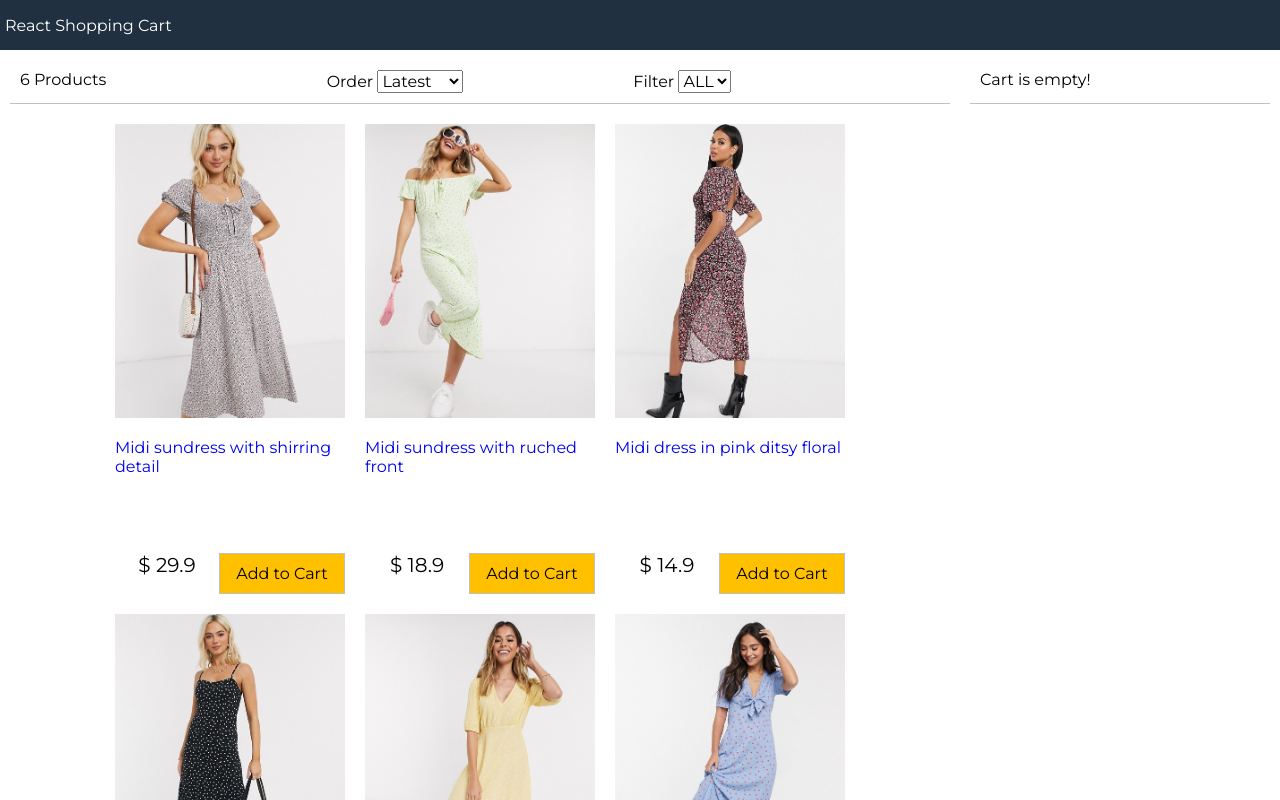
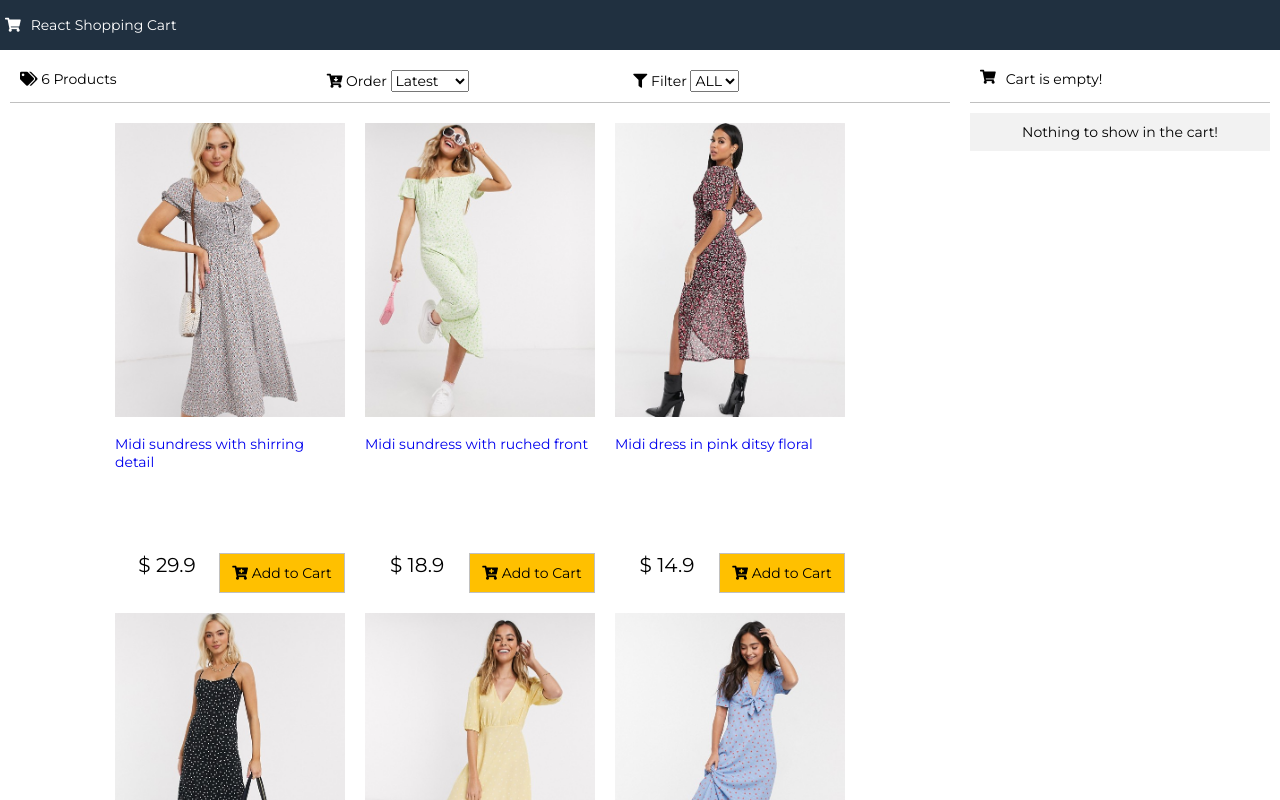
Before and after one commit to RiccardoSchifaudo94/react-shopping-cart, a React (Create React App) app: page / in a window 1280 px wide. Shown: the top 800 px of the page. Built offline with nearby package versions, Linux system fonts and the light colour scheme.

Commit message:
add change amount item cart

```diff
--- a/src/App.js
+++ b/src/App.js
@@ -41,16 +41,16 @@ class App extends Component{
     });
 
     if(!alreadyInCart){
-      cartItems.push({...product,count:1});
+      cartItems.push({...product,count:1,changeAmount:false});
     }
 
     this.setState({cartItems});
     localStorage.setItem("cartItems",JSON.stringify(cartItems));
 
-    //console.log(cartItems);
+    window.location.reload();
   }
 
-  sortProducts = (event) =>{
+   sortProducts = (event) =>{
 
     const sort = event.target.value;
 
@@ -98,6 +98,7 @@ class App extends Component{
     return (
       <div className="grid-container">
           <header>
+            <i className="fa fa-shopping-cart" style={{marginRight:"10px"}}></i>{" "}
             <a href="/">React Shopping Cart</a>
           </header>
           <main>
--- a/src/components/Cart.js
+++ b/src/components/Cart.js
@@ -9,7 +9,8 @@ export default class Cart extends Component {
                         name:"",
                         email:"",
                         address:"",
-                        showCheckout:false
+                        showCheckout:false,
+                        cartItems: this.props.cartItems
                      };
     }
 
@@ -29,17 +30,62 @@ export default class Cart extends Component {
         this.props.createOrder(order);
     }
 
+    changeAmount = (item) =>{
+        //alert("change amount");
+        item.changeAmount = true;
+        //console.log("stato oggetto da cambiare =>");
+        //console.log(this.props.cartItems);
+        this.setState({cartItems:this.props.cartItems});
+        localStorage.setItem("cartItems",JSON.stringify(this.state.cartItems));
+    }
+
+    saveAmount = (item) =>{
+        //confirm("Do you want to confirm the changes?");
+        item.changeAmount = false;
+        //console.log("stato oggetto prima della modifica");
+        //console.log(this.state.cartItems);
+        //console.log("stato oggetto dopo la modifica");
+        //console.log("cosa c'è dentro item: ");
+        //console.log(item);
+        //console.log("consa c'è dentro cart object:");
+        this.props.cartItems.map(cart_obj=>{
+           //console.log(cart_obj);
+           if(cart_obj._id===item._id){
+               //console.log("hai trovato il match a "+item._id);
+               //console.log("cart_obt = ");
+               //cart_obj.count = 5;
+               //console.log(cart_obj.count);
+               //console.log("in item trovi :");
+               //console.log(item.count);
+               //console.log("eseguo cambio count e status = ");
+               cart_obj.count = item.count;
+               //console.log("adesso cart obj è uguale a :");
+               //console.log(cart_obj);
+           }
+        });
+
+        this.setState({cartItems:this.props.cartItems});
+        localStorage.setItem("cartItems",JSON.stringify(this.state.cartItems));
+        //console.log(this.state.cartItems);
+    }
+
     render() {
-        const { cartItems } = this.props;
+        let {cartItems} = this.props;
+        //let  cartItems  = localStorage.getItem("cartItems")? JSON.parse(localStorage.getItem("cartItems")):this.props.cartItems;
         let num_sub_total = 0;
-        cartItems.length === 0 ? (num_sub_total = 0 ): (cartItems.map(item=>( num_sub_total += item.count )))
+        //console.log("render =");
+        //console.log(JSON.parse(localStorage.getItem("cartItems")));
+        cartItems.length === 0 ? (num_sub_total = 0 ): (cartItems.map(item=>( num_sub_total += item.count ))) ;
         return (
                 <div>
                     {
                         cartItems.length === 0
-                            ? (<div className="cart cart-header"> Cart is empty!</div>)
+                            ? (<div>
+                                    <div className="cart cart-header"> <i className="fa fa-shopping-cart" style={{marginRight:"10px"}}></i>{" "} Cart is empty!</div>
+                                    <div className="cart cart-subtotal">Nothing to show in the cart!</div>
+                            </div>)
                             : (<div>
-                                    <div className="cart cart-header">{ cartItems.length } in the cart{" "}</div>
+                                    <div className="cart cart-header"> <i className="fa fa-shopping-cart" style={{marginRight:"10px"}}></i>{" "}{ cartItems.length } in the cart{" "}</div>
                                     <div className="cart cart-subtotal">Subtotal items: {num_sub_total} {" "}</div>
                                 </div>
                               )
@@ -48,7 +94,7 @@ export default class Cart extends Component {
                     <div>
                         <div className="cart">
                             <ul className="cart-items">
-                                {cartItems.map(item=>(
+                                {cartItems.map((item,key)=>(
                                     <li key={item._id}>
                                         <div>
                                             <img src={item.image} alt={item.title}></img>
@@ -56,9 +102,15 @@ export default class Cart extends Component {
                                         <div>
                                             <div>{item.title}</div>
                                             <div className="right">
-                                                {formatCurrency(item.price)} x {item.count} {" "}
+
+                                                {formatCurrency(item.price)} x <input type="number" name="count_value" min={1} defaultValue={item.count} onChange={(e)=>{item.count=Number(e.target.value); }}  readOnly={!item.changeAmount}></input>
+                                                { item.changeAmount
+                                                        ? ( <button className="button primary" type="submit" onClick={()=>this.saveAmount(item)}><i className="fa fa-save"></i> Save</button> )
+                                                        : ( <button className="button" onClick={()=>this.changeAmount(item)}><i class="fas fa-pencil"></i> Change</button> )
+                                                }
                                                 <button className="button"
-                                                        onClick={()=>this.props.removeFromCart(item)}>Remove
+                                                        onClick={()=>this.props.removeFromCart(item)}>
+                                                            <i className="fa fa-times"></i>{" "}Remove
                                                 </button>
                                             </div>
                                         </div>
@@ -78,7 +130,8 @@ export default class Cart extends Component {
                                                                                 ()=>{
                                                                                         this.setState({showCheckout:true});
                                                                                     }
-                                                                               }>Proceed
+                                                                               }>
+                                   <i className="fa fa-cart-arrow-down"></i>{" "}Proceed
                                    </button>
                                </div>
                            </div>
@@ -111,7 +164,9 @@ export default class Cart extends Component {
                                                 </input>
                                             </li>
                                             <li>
-                                                <button type="submit" className="button primary">Checkout</button>
+                                                <button type="submit" className="button primary">
+                                                    <i className="fa fa-check"></i>{" "}Checkout
+                                                </button>
                                             </li>
                                         </ul>
                                     </form>
--- a/src/components/Filter.js
+++ b/src/components/Filter.js
@@ -4,15 +4,18 @@ export default class Filter extends Component {
     render() {
         return (
             <div className="filter">
-                <div className="filter-result">{this.props.count} Products</div>
-                <div className="filter-sort">Order{" "}
+                <div className="filter-result">
+                    <i className="fa fa-tags"></i>{" "}{this.props.count} {" "}Products</div>
+                <div className="filter-sort">
+                    <i className="fa fa-cart-arrow-down"></i>{" "}Order{" "}
                     <select value={this.props.sort} onChange={this.props.sortProducts}>
                         <option>Latest</option>
                         <option value="lowest">Lowest</option>
                         <option value="highest">Highest</option>
                     </select>
                 </div>
-                <div className="filter-size">Filter{" "}
+                <div className="filter-size">
+                    <i className="fa fa-filter"></i>{" "}Filter{" "}
                     <select value={this.props.size} onChange={this.props.filterProducts}>
                         <option value="">ALL</option>
                         <option value="XS">XS</option>
--- a/src/components/Products.js
+++ b/src/components/Products.js
@@ -17,7 +17,7 @@ export default class Products extends Component {
                                 </a>
                                 <div className="product-price">
                                     <div>{ formatCurrency(product.price)}</div>
-                                    <button onClick={()=>this.props.addToCart(product)} className="button primary">Add to Cart</button>
+                                    <button onClick={()=>this.props.addToCart(product)} className="button primary"><i className="fa fa-cart-plus"></i>{" "}Add to Cart</button>
                                 </div>
                             </div>
                         </li>
--- a/src/index.css
+++ b/src/index.css
@@ -1,4 +1,5 @@
 @import url('https://fonts.googleapis.com/css2?family=Montserrat&display=swap');
+@import url('https://pro.fontawesome.com/releases/v5.10.0/css/all.css');
 
 html{
   font-size:62.5%;
@@ -9,7 +10,7 @@ body,#root{
   margin: 0;
 }
 body,input,select,textarea,button{
-  font-size:1.6rem;
+  font-size:1.4rem;
   font-family: Montserrat, Arial, Helvetica, sans-serif;
 }
 .grid-container{
@@ -184,4 +185,5 @@ form{width: 100%;}
 input{
   padding: 1rem;
   border: .1rem #c0c0c0 solid;
+  margin:1rem 0;
 }
```
